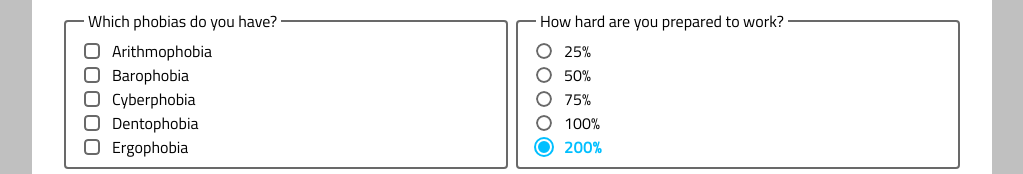
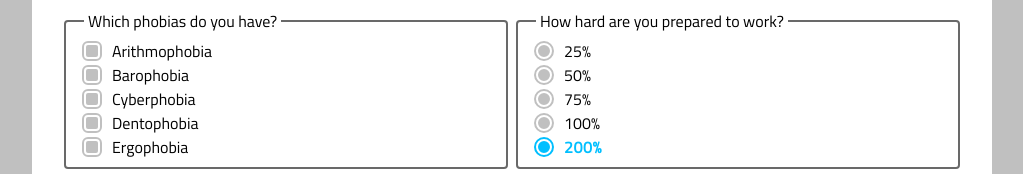
Before and after one commit to I-antiva-I/survey-form, a plain HTML site: page index.html in a window 1280 px wide. Shown: the part 496-670 px from the top of the page, without its empty margins (128-1151 px from the left). Drawn offline with Linux system fonts and the light colour scheme.

Commit message:
Fix: color of radios and checks

```diff
--- a/sass/_mixins.scss
+++ b/sass/_mixins.scss
@@ -85,11 +85,13 @@
     width: 1rem;
     height: 1rem;
 
-    background-color: globals.$color-white-light;
+    background-color: var(--color-background-check-radio);
 
     @include border("default", 4px);
     border-color: var(--color-border-check-radio);
+
     @include outline("default");
+    outline-color: var(--color-outline-check-radio);
 
     &:checked
     {
@@ -128,11 +130,13 @@
     width: 1rem;
     height: 1rem;
 
-    background-color: globals.$color-white-light;
+    background-color: var(--color-background-check-radio);
 
     @include border("default", 100%);
     border-color: var(--color-border-check-radio);
+
     @include outline("default");
+    outline-color: var(--color-outline-check-radio);
 
     &:checked
     {
@@ -164,8 +168,12 @@
 
         --color-text-default: #{globals.$color-white-light};
         --color-text-alt: #{globals.$color-black-dark};
+
         --color-border: #{globals.$color-white-dark};
+
         --color-border-check-radio: #{globals.$color-black-light};
+        --color-background-check-radio: #{globals.$color-white-light};
+        --color-outline-check-radio: #{globals.$color-white-light};
 
         --color-accent-main: #{globals.$color-portal-orange};
         --color-accent-main-dark: #{globals.$color-portal-orange-dark};
@@ -180,8 +188,12 @@
 
         --color-text-default: #{globals.$color-black-dark};
         --color-text-alt: #{globals.$color-white-light};
+
         --color-border: #{globals.$color-white-dark};
-        --color-border-check-radio: #{globals.$color-white-dark};
+
+        --color-border-check-radio: #{globals.$color-white-light};
+        --color-background-check-radio: #{globals.$color-white};
+        --color-outline-check-radio: #{globals.$color-white};
 
         --color-accent-main: #{globals.$color-portal-blue};
         --color-accent-main-dark:  #{globals.$color-portal-blue-dark};
```
Also changed, not shown: css/styles.css, 1 other file.
